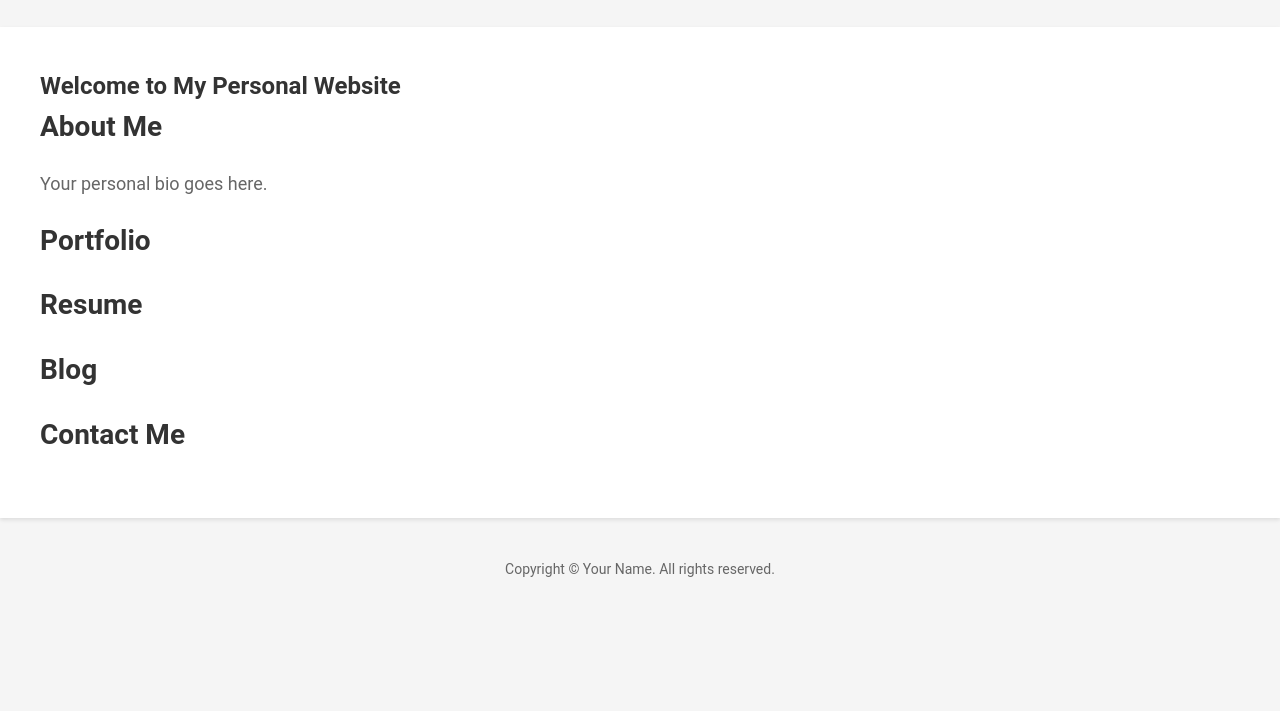
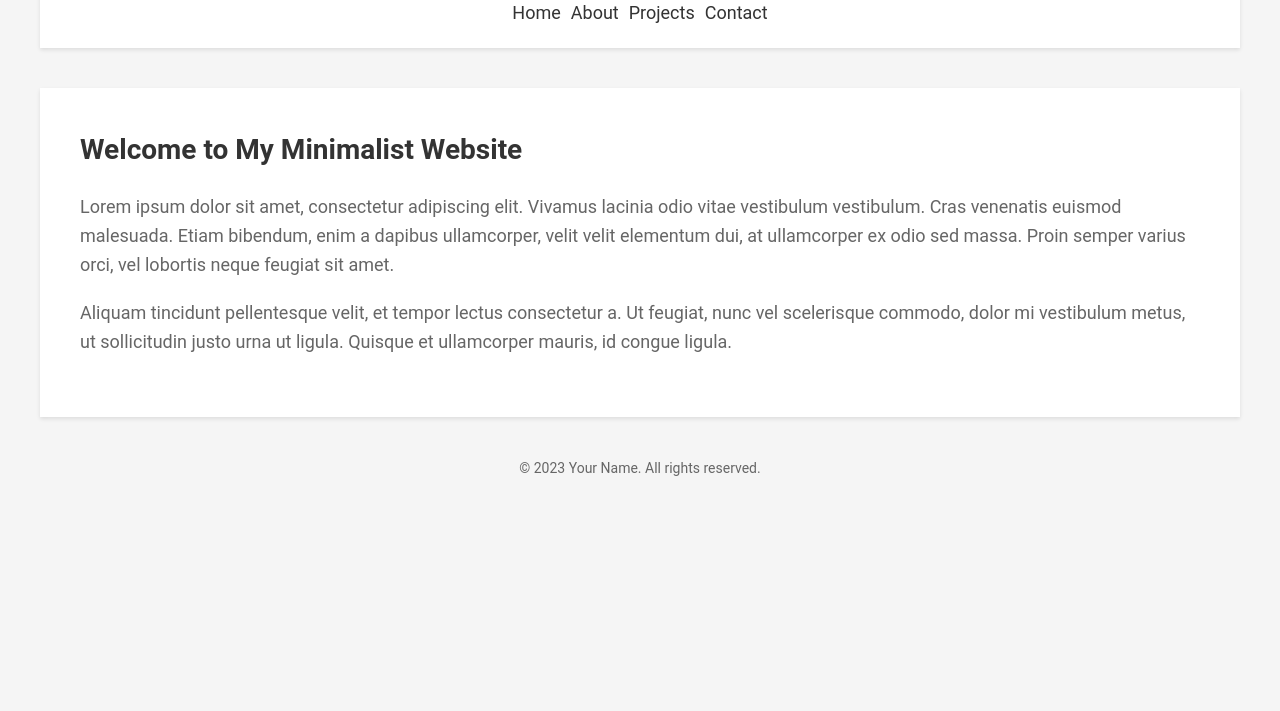
Before and after one commit to rishlion/rishlion-website, a plain HTML site: page public/index.html in a window 1280 px wide. Shown: the part 89-800 px from the top of the page. Drawn offline with Linux system fonts and the light colour scheme.

Commit message:
updated the index

```diff
--- a/public/index.html
+++ b/public/index.html
@@ -3,57 +3,32 @@
 <head>
   <meta charset="UTF-8">
   <meta name="viewport" content="width=device-width, initial-scale=1.0">
-  <title>Your Personal Website</title>
   <link rel="stylesheet" href="style.css">
-  <script defer src="script.js"></script>
+  <title>My Minimalist Website</title>
 </head>
 <body>
+  <div class="container">
     <header>
+      <h1>My Minimalist Website</h1>
       <nav>
-      <a href="#home">Home</a>
-      <a href="#about">About</a>
-      <a href="#portfolio">Portfolio</a>
-      <a href="#resume">Resume</a>
-      <a href="#blog">Blog</a>
-      <a href="#contact">Contact</a>
+        <ul>
+          <li><a href="#">Home</a></li>
+          <li><a href="#">About</a></li>
+          <li><a href="#">Projects</a></li>
+          <li><a href="#">Contact</a></li>
+        </ul>
       </nav>
     </header>
 
     <main>
-    <section id="home">
-      <h1>Welcome to My Personal Website</h1>
-    </section>
-
-    <section id="about">
-      <h2>About Me</h2>
-      <p>Your personal bio goes here.</p>
-    </section>
-
-    <section id="portfolio">
-      <h2>Portfolio</h2>
-      <!-- Add your portfolio items here -->
-    </section>
-
-    <section id="resume">
-      <h2>Resume</h2>
-      <!-- Add your resume here -->
-    </section>
-
-    <section id="blog">
-      <h2>Blog</h2>
-      <!-- Add your blog posts here -->
-    </section>
-
-    <section id="contact">
-      <h2>Contact Me</h2>
-      <form>
-        <!-- Add your contact form here -->
-      </form>
-    </section>
+      <h2>Welcome to My Minimalist Website</h2>
+      <p>Lorem ipsum dolor sit amet, consectetur adipiscing elit. Vivamus lacinia odio vitae vestibulum vestibulum. Cras venenatis euismod malesuada. Etiam bibendum, enim a dapibus ullamcorper, velit velit elementum dui, at ullamcorper ex odio sed massa. Proin semper varius orci, vel lobortis neque feugiat sit amet.</p>
+      <p>Aliquam tincidunt pellentesque velit, et tempor lectus consectetur a. Ut feugiat, nunc vel scelerisque commodo, dolor mi vestibulum metus, ut sollicitudin justo urna ut ligula. Quisque et ullamcorper mauris, id congue ligula.</p>
     </main>
 
     <footer>
-    <p>Copyright &copy; Your Name. All rights reserved.</p>
+      <p>&copy; 2023 Your Name. All rights reserved.</p>
     </footer>
+  </div>
 </body>
 </html>
```
Lines whose indentation alone changed are shown as unchanged.
